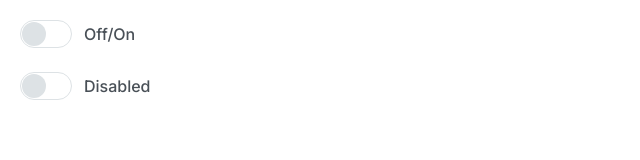
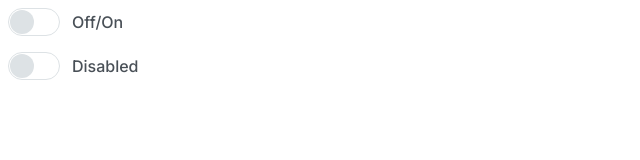
Before and after one commit to js-tasks-ru/htmlcss-20220519_afonin-andrey-sergeevich, a website: page 07-lection5/03-toggler/index.html in a window 1280 px wide. Shown: the whole page, without its empty margins (0-640 px from the left). Drawn offline with Linux system fonts and the light colour scheme; a web font is replaced by a local one.

Commit message:
07-03-toggle-dz

```diff
--- a/07-lection5/03-toggler/index.html
+++ b/07-lection5/03-toggler/index.html
@@ -13,6 +13,7 @@
       </span>
       <span class="toggler__title">Off/On</span>
     </label>
+    <pre></pre>
     <label class="toggler">
       <input type="checkbox" class="toggler__checkbox" disabled />
       <span class="toggler__container  ">
--- a/07-lection5/03-toggler/toggler.css
+++ b/07-lection5/03-toggler/toggler.css
@@ -1,6 +1,8 @@
 .toggler {
   display: flex;
   align-items: center;
+
+  gap: 12px;
 }
 .toggler__checkbox {
   position: absolute;
@@ -9,7 +11,6 @@
   width: 0;
 }
 .toggler__container {
-  margin: 12px;
   display: inline-block;
   box-sizing: border-box;
   width: 52px;
```
